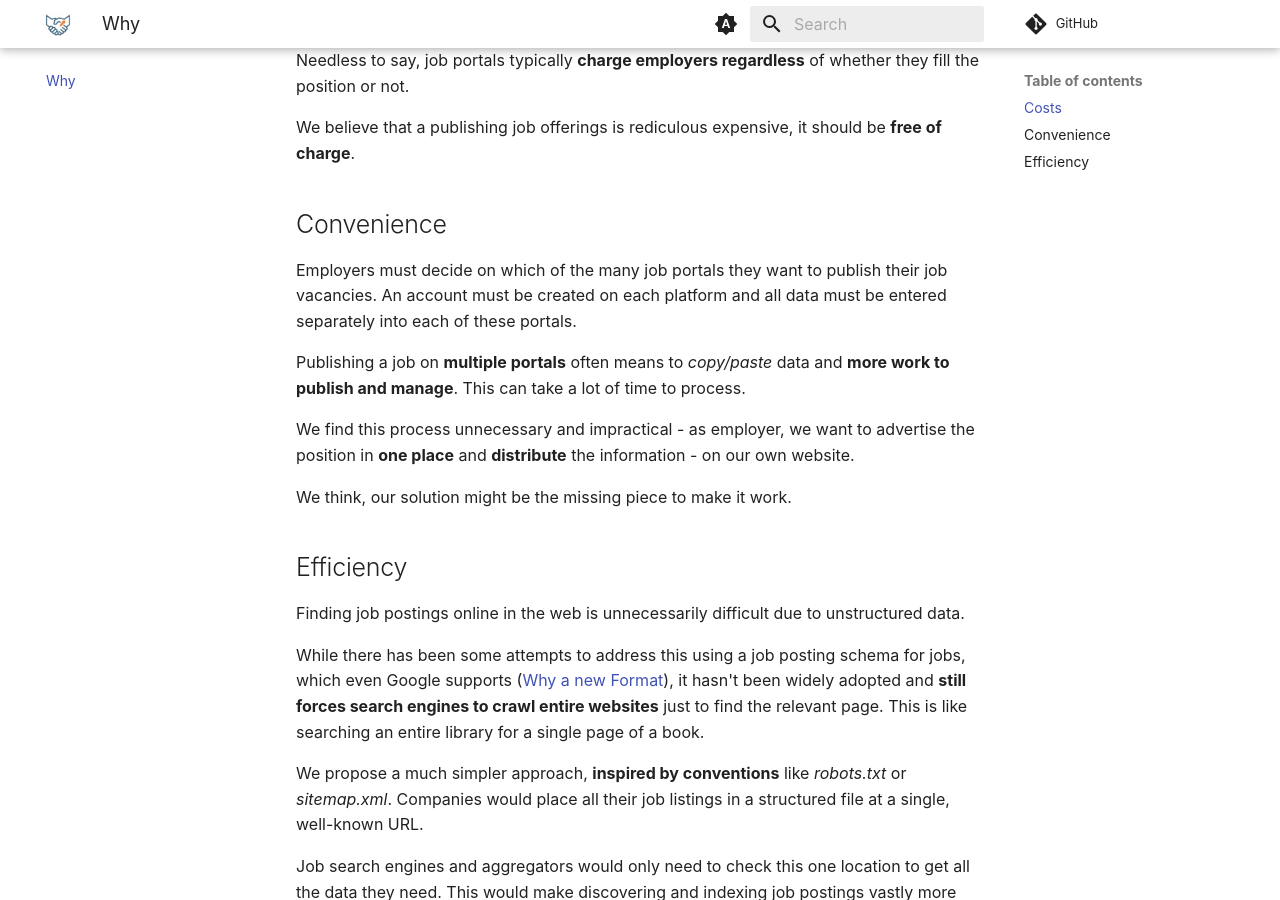
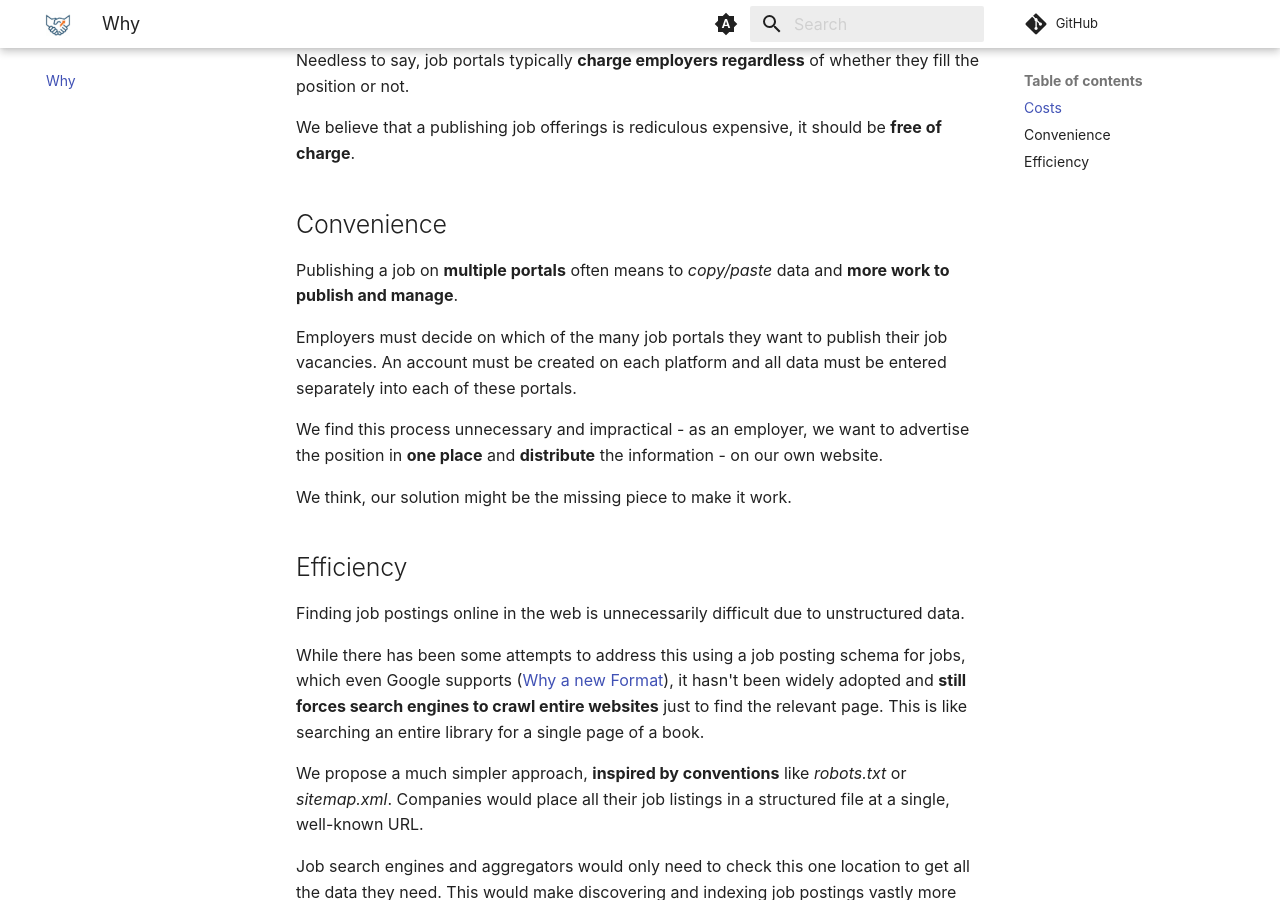
Before and after one commit to letsemploy/docs, an MkDocs documentation site: the page built from docs/why.md, in a window 1280 px wide and 900 px high, scrolled down 633 px. Built offline with MkDocs 1.6.1 and Material for MkDocs 9.7.7, drawn with Linux system fonts in a browser that asks for light colours; comment, search, counter and statistics services are not loaded.

Commit message:
Revise job publishing section for clarity and efficiency
Clarified the process of publishing job listings on multiple portals and emphasized the need for a more efficient solution.

```diff
--- a/docs/why.md
+++ b/docs/why.md
@@ -20,11 +20,11 @@ We believe that a publishing job offerings is rediculous expensive, it should be
 
 ## Convenience
 
+Publishing a job on **multiple portals** often means to *copy/paste* data and **more work to publish and manage**.
+
 Employers must decide on which of the many job portals they want to publish their job vacancies. An account must be created on each platform and all data must be entered separately into each of these portals.
 
-Publishing a job on **multiple portals** often means to *copy/paste* data and **more work to publish and manage**. This can take a lot of time to process.
-
-We find this process unnecessary and impractical - as employer, we want to advertise the position in **one place** and **distribute** the information - on our own website.
+We find this process unnecessary and impractical - as an employer, we want to advertise the position in **one place** and **distribute** the information - on our own website.
 
 We think, our solution might be the missing piece to make it work.
 
```
